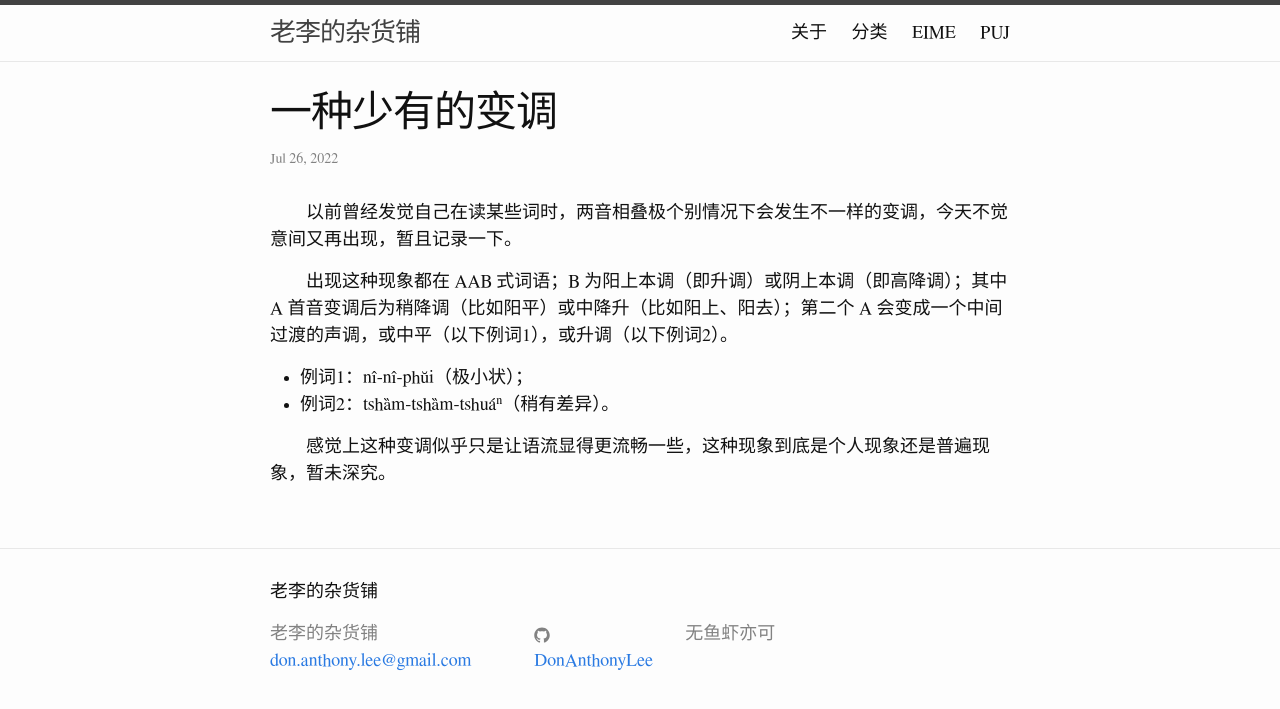
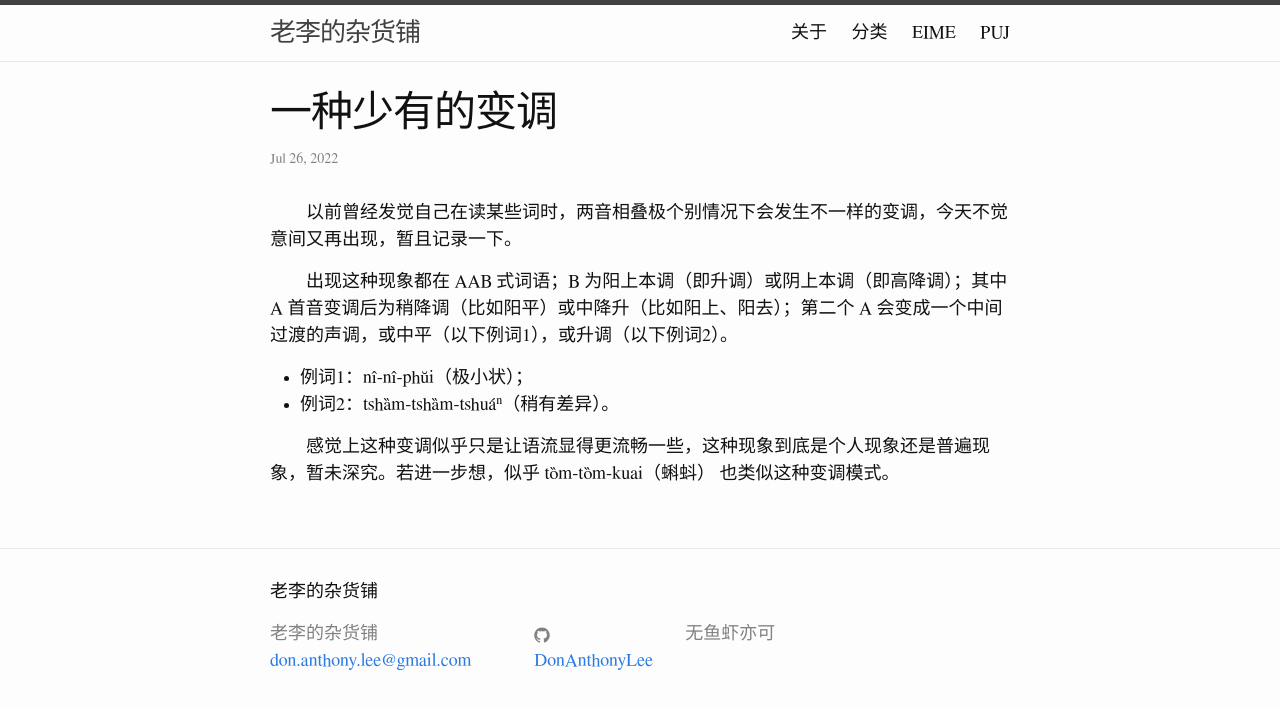
Before and after one commit to DonAnthonyLee/DonAnthonyLee.github.io, a Jekyll site: the page built from docs/puj/AnotherSpecialToneTransformation.md, in a window 1280 px wide. Shown: the top 709 px of the page. Built offline with Jekyll 4.4.1, drawn with Linux system fonts in a browser that asks for light colours; some web fonts are replaced.

Commit message:
update AnotherSpecialToneTransformation.md

```diff
--- a/docs/puj/AnotherSpecialToneTransformation.md
+++ b/docs/puj/AnotherSpecialToneTransformation.md
@@ -14,4 +14,4 @@
 + 例词1：nî-nî-phŭi（极小状）；
 + 例词2：tshȁm-tshȁm-tshuáⁿ（稍有差异）。
 
-&emsp;&emsp;感觉上这种变调似乎只是让语流显得更流畅一些，这种现象到底是个人现象还是普遍现象，暂未深究。
+&emsp;&emsp;感觉上这种变调似乎只是让语流显得更流畅一些，这种现象到底是个人现象还是普遍现象，暂未深究。若进一步想，似乎 tȍm-tȍm-kuai（蝌蚪） 也类似这种变调模式。
```
